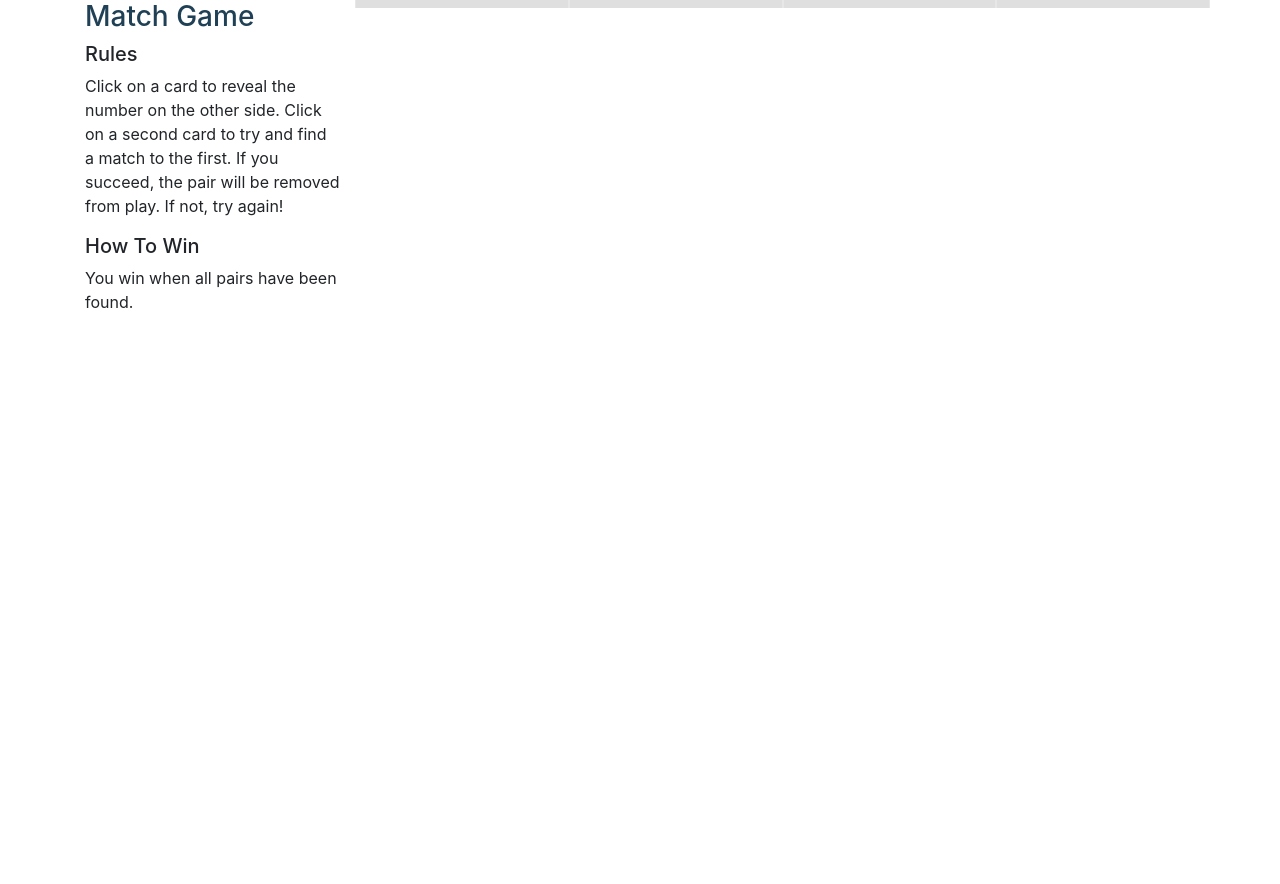
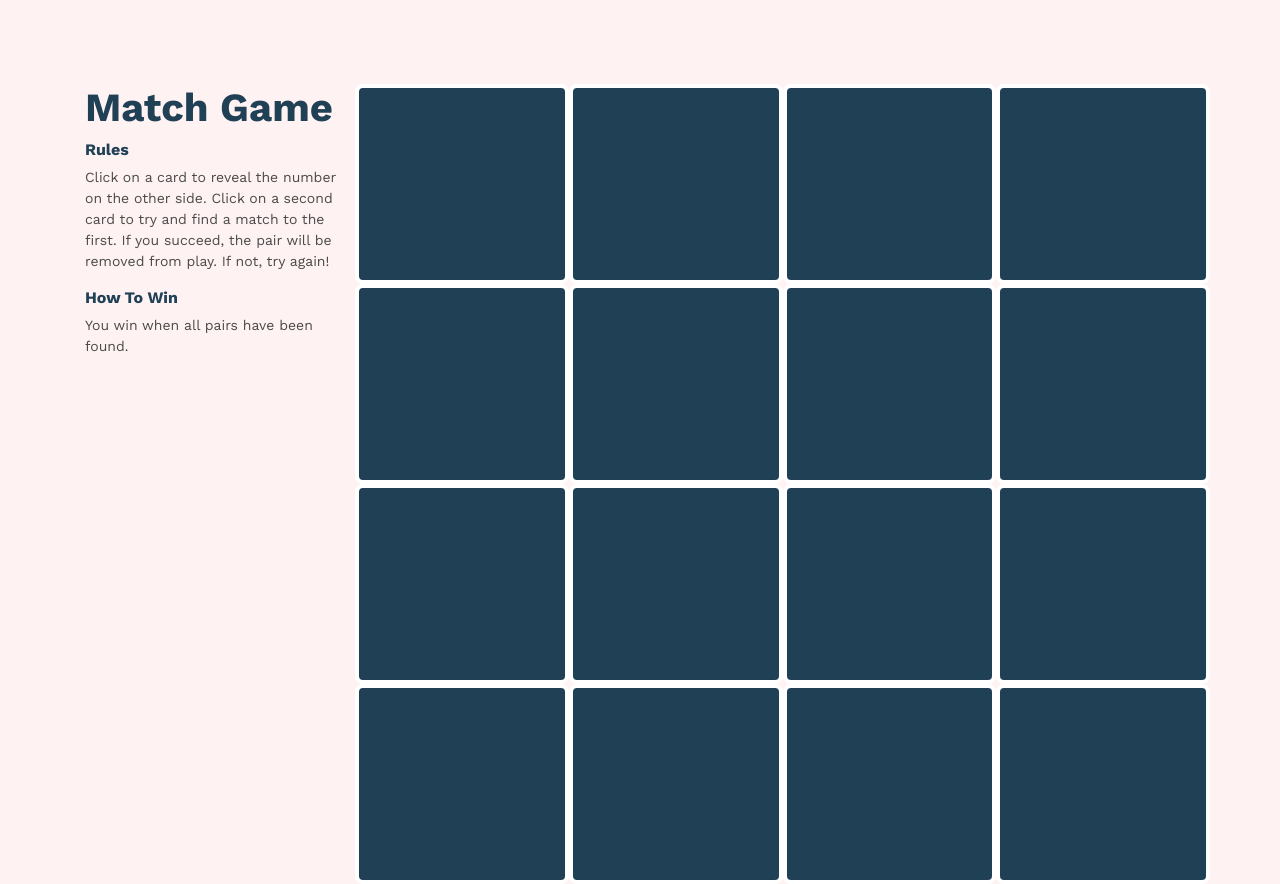
Before and after one commit to Tombugolya/MatchGame, a plain HTML site: page MatchGame/src/index.html in a window 1280 px wide. Before the commit the page ends 800 px from the top, so only its background shows below. Drawn offline with nearby package versions, Linux system fonts and the light colour scheme.

Commit message:
More CSS

```diff
--- a/MatchGame/src/index.html
+++ b/MatchGame/src/index.html
@@ -5,7 +5,7 @@
   <link rel="icon" href="favicon.png">
   <link rel="stylesheet" href="resources/css/reset.css">
   <link rel="stylesheet" href="https://maxcdn.bootstrapcdn.com/bootstrap/4.0.0/css/bootstrap.min.css" integrity="sha384-Gn5384xqQ1aoWXA+058RXPxPg6fy4IWvTNh0E263XmFcJlSAwiGgFAW/dAiS6JXm" crossorigin="anonymous">
-  <link href="https://fonts.googleapis.com/css?family=Work+Sans:700,900&display=swap" rel="stylesheet">
+  <link href="https://fonts.googleapis.com/css?family=Work+Sans:400,700,900&display=swap" rel="stylesheet">
   <link rel="stylesheet" href="resources/css/style.css">
 </head>
 <body>
--- a/MatchGame/src/resources/css/style.css
+++ b/MatchGame/src/resources/css/style.css
@@ -1,3 +1,42 @@
+body {
+  background-color: rgb(255, 242, 242);
+  font-size: 14px;
+  font-family: "Work Sans", sans-serif;
+  padding-top: 5.25rem;
+}
+
+p  {
+  color: rgb(74, 74, 74);
+}
+
 h3 {
   color: rgb(32, 64, 86);
+  font-size: 2.5rem;
+  font-weight: bold;
 }
+
+h5 {
+  color: rgb(32, 64, 86);
+  font-size: 1rem;
+  font-weight: bold;
+}
+
+.card {
+  background-color: rgb(32, 64, 86);
+  border: 4px solid #fff;
+  border-radius: 0.5rem;
+  height: 12.5rem;
+
+  /*  Display */
+
+  display: flex;
+  justify-content: center;
+  align-items: center;
+}
+
+.card span {
+  color: rgb(255, 255, 255);
+  cursor: pointer;
+  font-size: 7rem;
+  font-weight: 900;
+}
```
